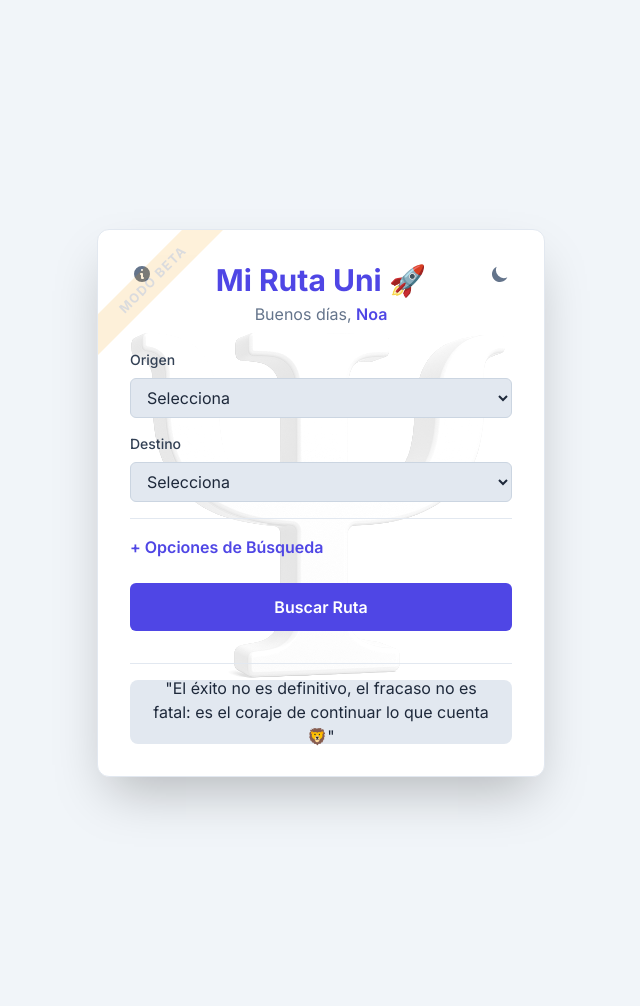
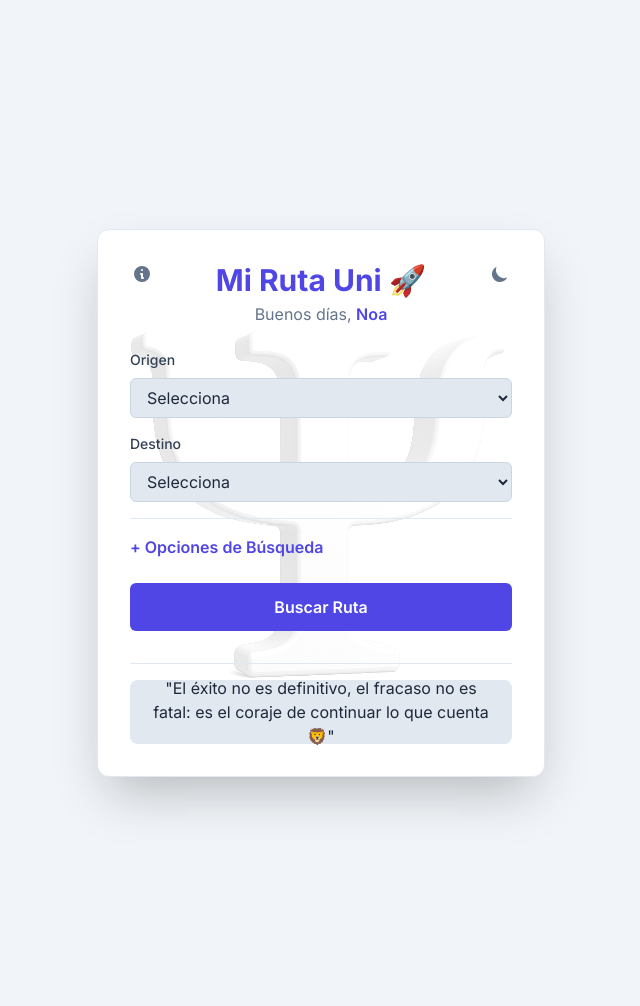
Before and after one commit to Edu652/mi-ruta-uni, a Flask app: page / in a window 1280 px wide. Shown: the whole page, without its empty margins (319-959 px from the left). Run offline with Flask 3, Linux system fonts and the light colour scheme; some libraries are stand-ins or nearby versions.

Commit message:
Update index.html

```diff
--- a/templates/index.html
+++ b/templates/index.html
@@ -54,20 +54,6 @@
         .dark .wheel-item.is-selected { color: #818cf8; }
         .modal-overlay { transition: opacity 0.3s ease-in-out; }
         .modal-container { transition: transform 0.3s ease-in-out, opacity 0.3s ease-in-out; }
-        .beta-banner-wrapper {
-            position: absolute; top: 0; left: 0;
-            width: 150px; height: 150px;
-            overflow: hidden; z-index: 10;
-            pointer-events: none; /* CORRECCIÓN: Evita que el wrapper bloquee los clics */
-        }
-        .beta-banner {
-            position: absolute; top: 35px; left: -45px;
-            width: 200px; padding: 5px 0;
-            background-color: #f59e0b; color: #111827; font-weight: bold;
-            text-align: center; transform: rotate(-45deg);
-            opacity: 0.15; text-transform: uppercase;
-            letter-spacing: 0.1em; font-size: 0.8rem;
-        }
     </style>
     <script>
         if (localStorage.getItem('color-theme') === 'dark' || (!('color-theme' in localStorage) && window.matchMedia('(prefers-color-scheme: dark)').matches)) {
@@ -81,8 +67,6 @@
 
     <div class="min-h-screen flex flex-col items-center justify-center p-4">
         <div class="relative w-full max-w-md bg-white dark:bg-slate-800 rounded-xl shadow-2xl p-6 md:p-8 border border-slate-200 dark:border-slate-700 transition-colors card-container">
-
-            <div class="beta-banner-wrapper"><div class="beta-banner">Modo Beta</div></div>
 
             <div class="animated-bg" aria-hidden="true">
                  <svg><path d="M-200,300 C-200,300 100,200 400,300 C700,400 900,200 1200,300 C1500,400 1700,200 2000,300"></path></svg>
```
